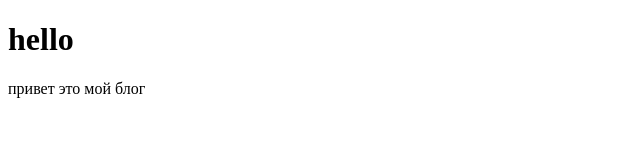
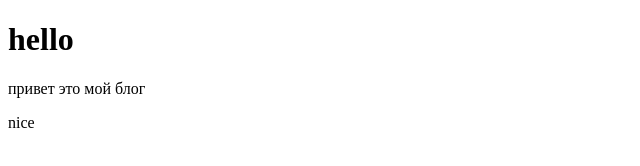
Before and after one commit to Bekhruz111/Bekhruz111.github.io, a plain HTML site: page index.html in a window 1280 px wide. Shown: the full height of the page, 0-640 px from the left. Drawn offline with Linux system fonts and the light colour scheme.

Commit message:
text new

```diff
--- a/index.html
+++ b/index.html
@@ -9,6 +9,6 @@
 <body>
     <h1>hello</h1>
     <p>привет это мой блог</p>
-    <p></p>
+    <p>nice</p>
 </body>
 </html>
```
